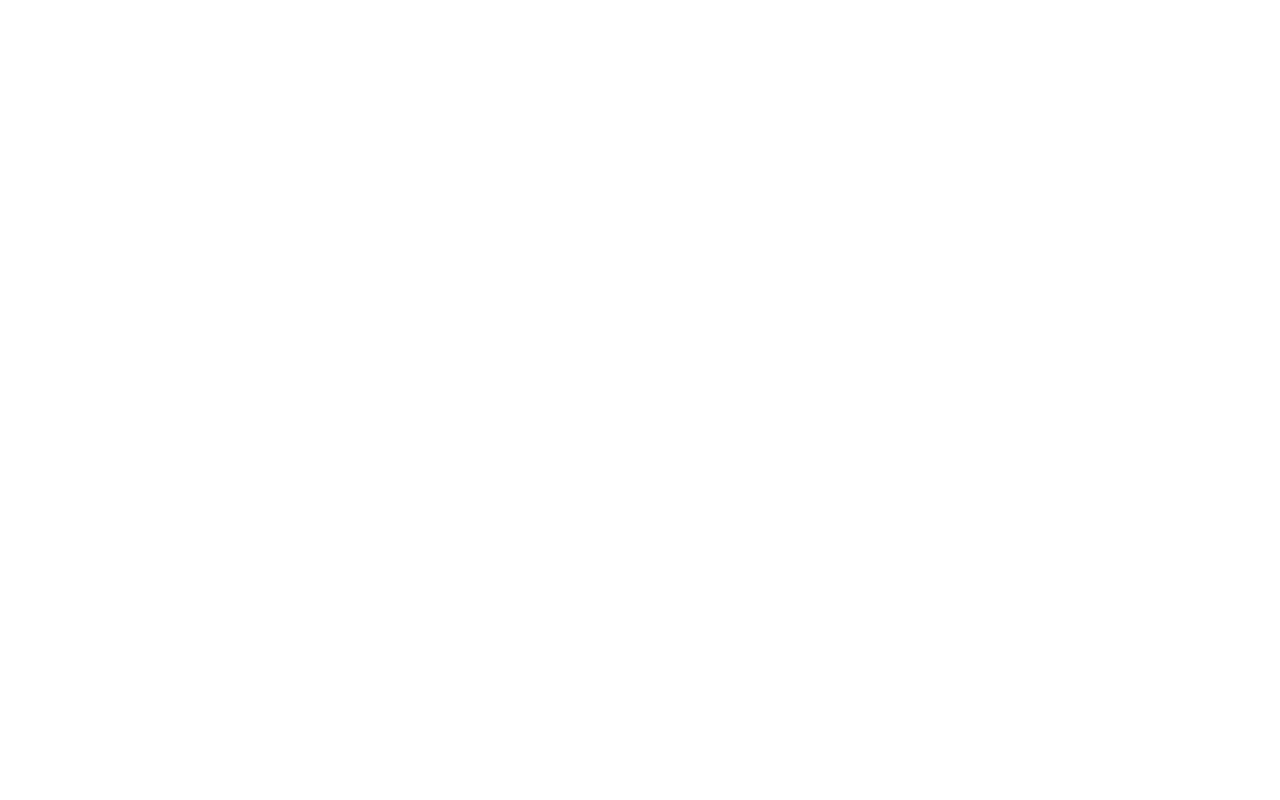
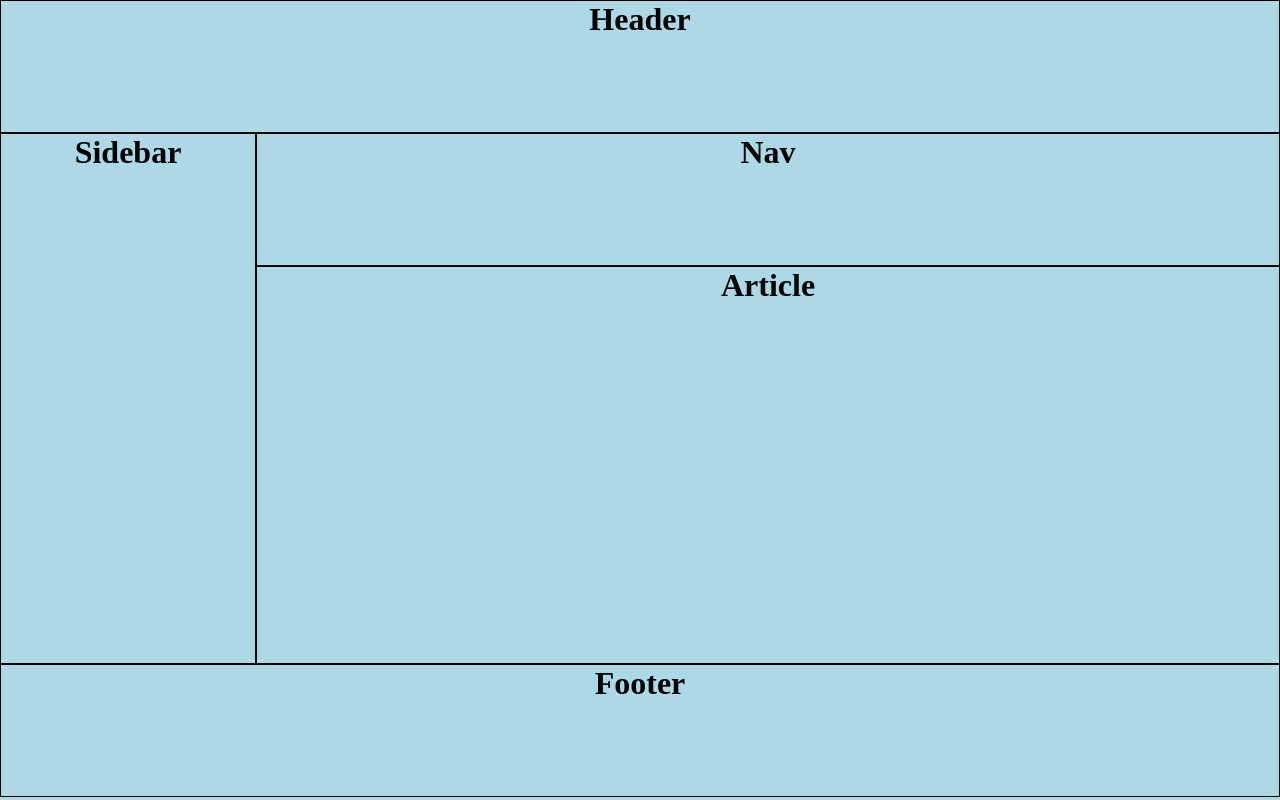
Before and after one commit to HaileabWolde/Grid-Practice, a plain HTML site: page index.html in a window 1280 px wide. Drawn offline with Linux system fonts and the light colour scheme.

Commit message:
finshied grid setup for the elements

```diff
--- a/index.html
+++ b/index.html
@@ -9,7 +9,21 @@
 </head>
 <body>
     <div class="container">
-
+        <div class="header">
+           <h1>Header</h1>
+        </div>
+        <div class="sidebar">
+            <h1>Sidebar</h1>
+        </div>
+       <div class="nav">
+        <h1>Nav</h1>
+       </div>
+       <div class="article">
+        <h1>Article</h1>
+       </div>
+       <div class="footer">
+        <h1>Footer</h1>
+       </div>
     </div>
 </body>
 </html>
--- a/style.css
+++ b/style.css
@@ -6,3 +6,37 @@ html, body{
      margin: 0;
      padding: 0;
  }
+ .container{
+    display: grid;
+    background-color: lightblue;
+    height: 100%;
+    grid-template: 16.6% 16.6% 16.6% 16.6% 16.6% 16.6%/ 20% 50% 30%;
+ }
+ .container>div{
+    border: 1px solid;
+    text-align: center;
+ }
+ .header{
+    grid-column-start: 1;
+    grid-column-end: 4;
+ }
+ .sidebar{
+    grid-row-start: 2;
+    grid-row-end: 6;
+ }
+ .footer{
+    grid-row-start: 6;
+    grid-row-end: 7;
+    grid-column-start: 1;
+    grid-column-end: 4;
+ }
+ .nav{
+    grid-column-start: 2;
+    grid-column-end: 4;
+ }
+ .article{
+    grid-row-start: 3;
+    grid-row-end: 6;
+    grid-column-start: 2;
+    grid-column-end: 4;
+ }
```
